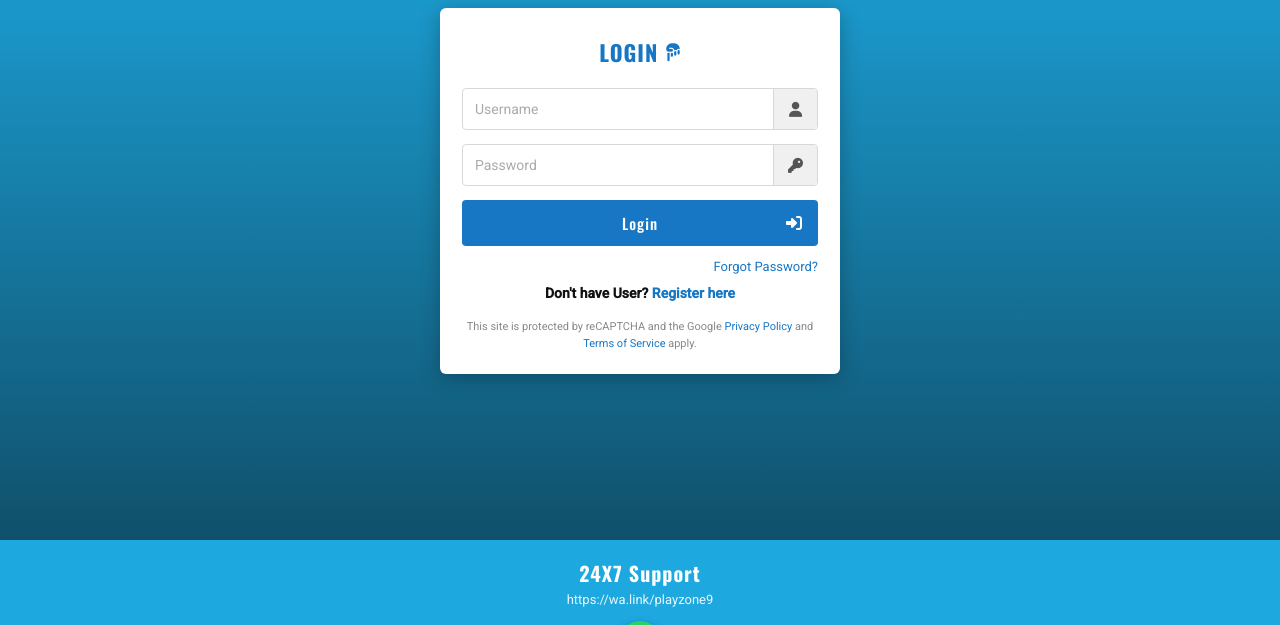
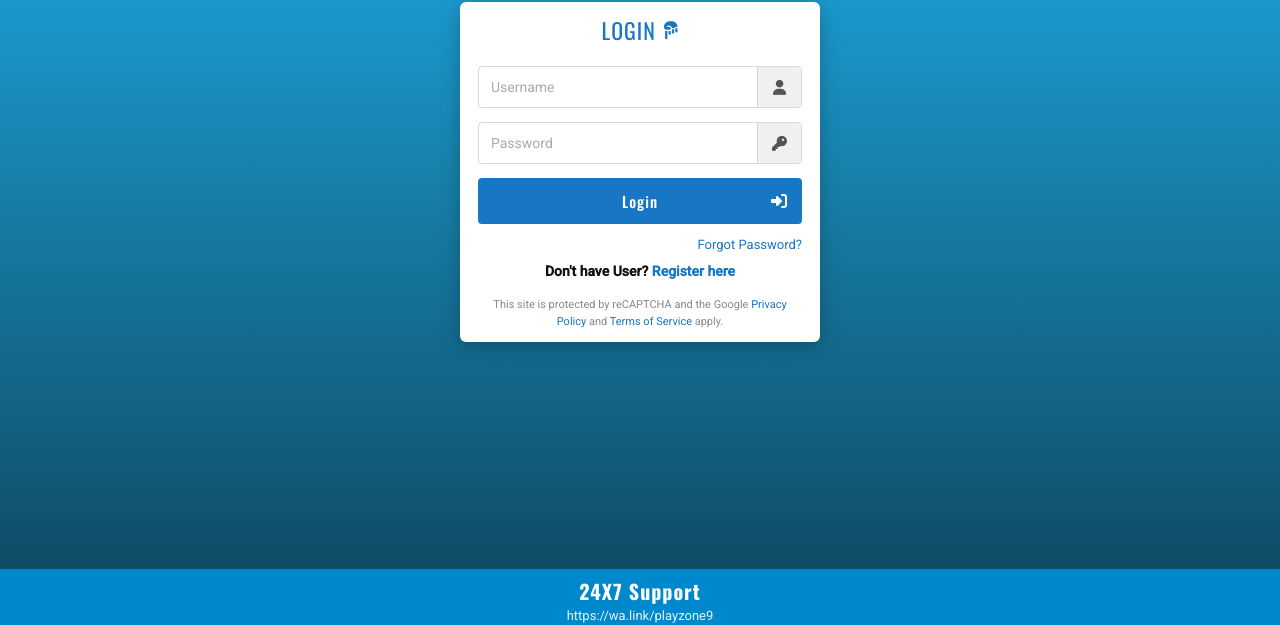
Before and after one commit to shivanshu01-hash/PLAYZONE9-LOGIN-COM, a website: page index.html in a window 1280 px wide. Shown: the part 119-744 px from the top of the page. Drawn offline with nearby package versions, Linux system fonts and the light colour scheme.

Commit message:
Fix: footer compact + dark color #0088CC, card padding reduced, LOGIN normal weight, icon fixed

```diff
--- a/style.css
+++ b/style.css
@@ -1,34 +1,64 @@
 * { box-sizing: border-box; margin: 0; padding: 0; }
 
-body {
+/* -- Full-screen fixed layout -------------------------------- */
+html, body {
+    height: 100%;
+    overflow: hidden;          /* body scroll band */
     font-family: "Roboto", sans-serif;
-    min-height: 100vh;
     background: linear-gradient(180deg, #1da8e0 0%, #0d3d52 100%);
+    background-attachment: fixed;
+}
+
+/* -- Page Container ------------------------------------------- */
+.page-container {
     display: flex;
     flex-direction: column;
+    height: 100dvh;            /* dynamic viewport height - mobile safe */
+    height: 100vh;             /* fallback */
+    overflow: hidden;
 }
 
-.page-container { display: flex; flex-direction: column; min-height: 100vh; }
+/* -- Header --------------------------------------------------- */
+.header {
+    flex-shrink: 0;            /* header never shrinks */
+    display: flex;
+    justify-content: center;
+    padding: 24px 16px 12px;
+}
 
-.header { display: flex; justify-content: center; padding: 28px 16px 14px; }
-.logo { display: flex; align-items: center; justify-content: center; }
+.logo {
+    display: flex;
+    align-items: center;
+    justify-content: center;
+}
 
-.main-content { flex: 1; display: flex; justify-content: center; align-items: flex-start; padding: 10px 16px 30px; }
+/* -- Main (scrollable zone) ----------------------------------- */
+.main-content {
+    flex: 1;                   /* fill remaining space */
+    overflow-y: auto;          /* only this section scrolls */
+    -webkit-overflow-scrolling: touch;
+    display: flex;
+    justify-content: center;
+    align-items: flex-start;
+    padding: 10px 20px 24px;
+}
 
+/* -- Login Card (narrower) ------------------------------------ */
 .login-card {
     background: #ffffff;
-    width: 100%;
-    max-width: 400px;
-    padding: 28px 22px 22px;
+    width: 92%;                /* slightly narrower than before */
+    max-width: 360px;          /* reduced from 400px */
+    padding: 12px 18px 12px;
     border-radius: 6px;
     box-shadow: 0 4px 20px rgba(0,0,0,0.25);
 }
 
+/* -- Login Title ---------------------------------------------- */
 .login-title {
     text-align: center;
     font-family: "Oswald", sans-serif;
     font-size: 22px;
-    font-weight: 600;
+    font-weight: 400;
     color: #1877c4;
     margin-bottom: 20px;
     letter-spacing: 1px;
@@ -39,6 +69,7 @@ body {
 }
 .login-title i { font-size: 18px; color: #1877c4; }
 
+/* -- Input Groups --------------------------------------------- */
 .input-group {
     display: flex;
     border: 1px solid #d8d8d8;
@@ -71,6 +102,7 @@ body {
     font-size: 15px;
 }
 
+/* -- Login Button --------------------------------------------- */
 .login-btn {
     width: 100%;
     background: #1877c4;
@@ -84,15 +116,17 @@ body {
     letter-spacing: 1px;
     cursor: pointer;
     display: flex;
-    justify-content: space-between;
+    justify-content: center;
     align-items: center;
     position: relative;
+    overflow: hidden;
     transition: background 0.2s;
 }
 .login-btn:hover { background: #1568b0; }
 .login-btn span { width: 100%; text-align: center; }
-.login-btn > i { position: absolute; right: 15px; font-size: 16px; }
+.login-btn > i { position: absolute; right: 14px; top: 50%; transform: translateY(-50%); font-size: 16px; }
 
+/* -- Links ---------------------------------------------------- */
 .forgot-password { text-align: right; margin-top: 10px; margin-bottom: 10px; }
 .forgot-password a { color: #1877c4; text-decoration: none; font-size: 13px; }
 .forgot-password a:hover { text-decoration: underline; }
@@ -105,15 +139,24 @@ body {
 .captcha-notice { text-align: center; font-size: 11px; color: #888; line-height: 1.5; padding: 0 4px; }
 .captcha-notice a { color: #1877c4; text-decoration: none; }
 
+/* -- Footer (STHIR - always at bottom) ------------------------ */
 .footer {
-    background: #1da8e0;
-    padding: 18px 0 20px;
+    flex-shrink: 0;            /* footer never shrinks or moves */
+    background: #0088CC;
+    padding: 7px 0 9px;
     text-align: center;
     color: #fff;
-    margin-top: auto;
 }
-.footer-title { font-family: "Oswald", sans-serif; font-size: 20px; font-weight: 700; margin-bottom: 4px; letter-spacing: 1px; }
-.footer-phone { font-size: 13px; color: rgba(255,255,255,0.9); margin-bottom: 14px; }
+
+.footer-title {
+    font-family: "Oswald", sans-serif;
+    font-size: 20px;
+    font-weight: 700;
+    margin-bottom: 2px;
+    letter-spacing: 1px;
+}
+
+.footer-phone { font-size: 13px; color: rgba(255,255,255,0.9); margin-bottom: 9px; }
 
 .social-icons { display: flex; justify-content: center; gap: 12px; }
 .social-icon {
@@ -130,6 +173,7 @@ body {
 .social-icon:hover { transform: scale(1.1); }
 .whatsapp { background: #25D366; box-shadow: 0 2px 8px rgba(0,0,0,0.2); }
 
+/* -- Error Modal ----------------------------------------------- */
 .modal-overlay {
     position: fixed; inset: 0;
     background: rgba(0,0,0,0.6);
@@ -143,7 +187,7 @@ body {
     background: #fff;
     border-radius: 10px;
     padding: 32px 28px 24px;
-    max-width: 340px;
+    max-width: 320px;
     width: 90%;
     text-align: center;
     box-shadow: 0 16px 50px rgba(0,0,0,0.3);
@@ -153,6 +197,7 @@ body {
 .modal-icon i { font-size: 28px; color: #1877c4; }
 .modal-title { font-family: "Oswald", sans-serif; font-size: 20px; font-weight: 600; color: #111; margin-bottom: 10px; }
 .modal-message { font-size: 13.5px; color: #555; line-height: 1.6; margin-bottom: 22px; }
+
 .whatsapp-btn {
     display: inline-flex; align-items: center; justify-content: center; gap: 8px;
     background: #25D366; color: #fff; text-decoration: none;
@@ -162,7 +207,27 @@ body {
 .whatsapp-btn i { font-size: 18px; }
 .whatsapp-btn:hover { background: #1eb85a; }
 
-@media (max-width: 480px) {
-    .login-card { padding: 22px 16px; }
-    .login-title { font-size: 20px; }
+/* -- Scrollbar styling (thin, hidden on mobile) --------------- */
+.main-content::-webkit-scrollbar { width: 4px; }
+.main-content::-webkit-scrollbar-track { background: transparent; }
+.main-content::-webkit-scrollbar-thumb { background: rgba(255,255,255,0.3); border-radius: 2px; }
+
+
+/* -- Login Card Glitter Border Animation ---------------------- */
+@keyframes glitter {
+    0%   { box-shadow: 0 0 8px 2px rgba(29,168,224,0.6), 0 0 20px 4px rgba(0,212,255,0.3), 0 4px 20px rgba(0,0,0,0.25); }
+    25%  { box-shadow: 0 0 12px 4px rgba(0,255,220,0.7), 0 0 28px 6px rgba(29,168,224,0.4), 0 4px 20px rgba(0,0,0,0.25); }
+    50%  { box-shadow: 0 0 16px 5px rgba(29,168,224,0.8), 0 0 35px 8px rgba(0,180,255,0.5), 0 4px 20px rgba(0,0,0,0.25); }
+    75%  { box-shadow: 0 0 12px 3px rgba(0,220,255,0.7), 0 0 25px 5px rgba(29,168,224,0.3), 0 4px 20px rgba(0,0,0,0.25); }
+    100% { box-shadow: 0 0 8px 2px rgba(29,168,224,0.6), 0 0 20px 4px rgba(0,212,255,0.3), 0 4px 20px rgba(0,0,0,0.25); }
 }
+
+@keyframes borderShimmer {
+    0%   { border-color: rgba(29,168,224,0.9); }
+    33%  { border-color: rgba(0,255,220,0.9); }
+    66%  { border-color: rgba(0,180,255,0.9); }
+    100% { border-color: rgba(29,168,224,0.9); }
+}
+
+.login-card {
+}
```
